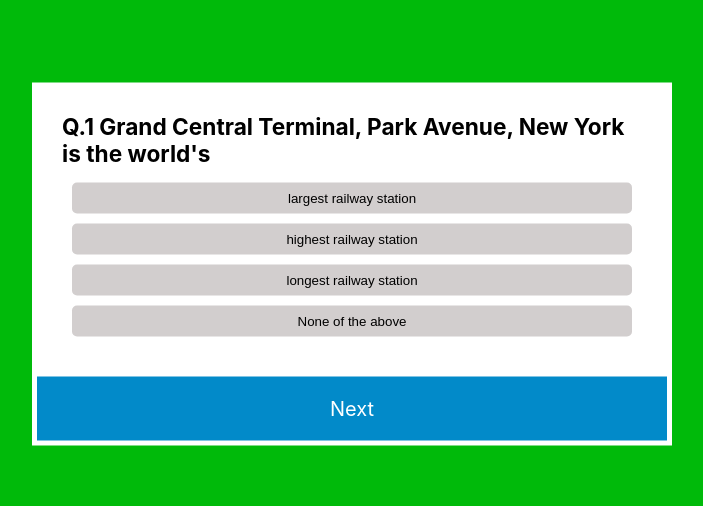
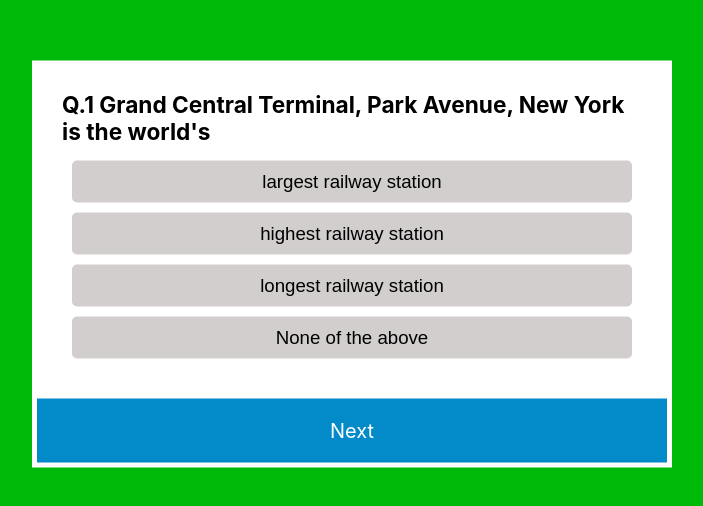
Before and after one commit to Stereoraj/MCQ-Client, a React (Create React App) app: page / in a window 1280 px wide. Shown: the part 136-642 px from the top of the page, without its empty margins (288-991 px from the left). Built offline with nearby package versions, Linux system fonts and the light colour scheme.

Commit message:
Options refactor

```diff
--- a/src/App.css
+++ b/src/App.css
@@ -30,6 +30,8 @@
     padding: 8px;
     border-radius: 5px;
     margin: 5px;
+    padding: 10px;
+    font-size: 14pt;
     border: none;
 }
 
```
